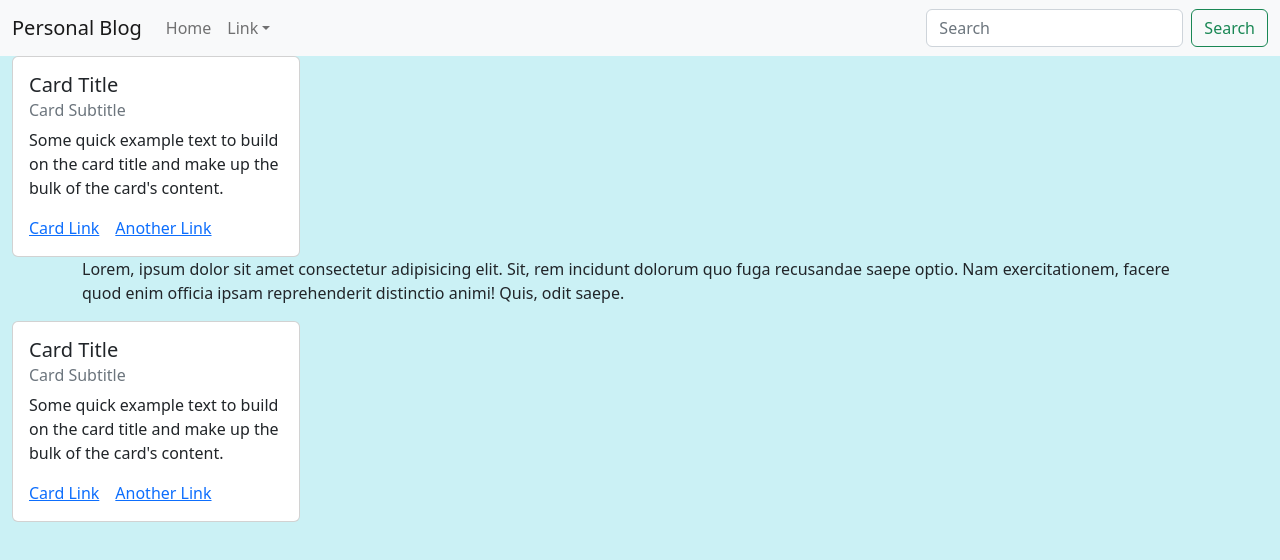
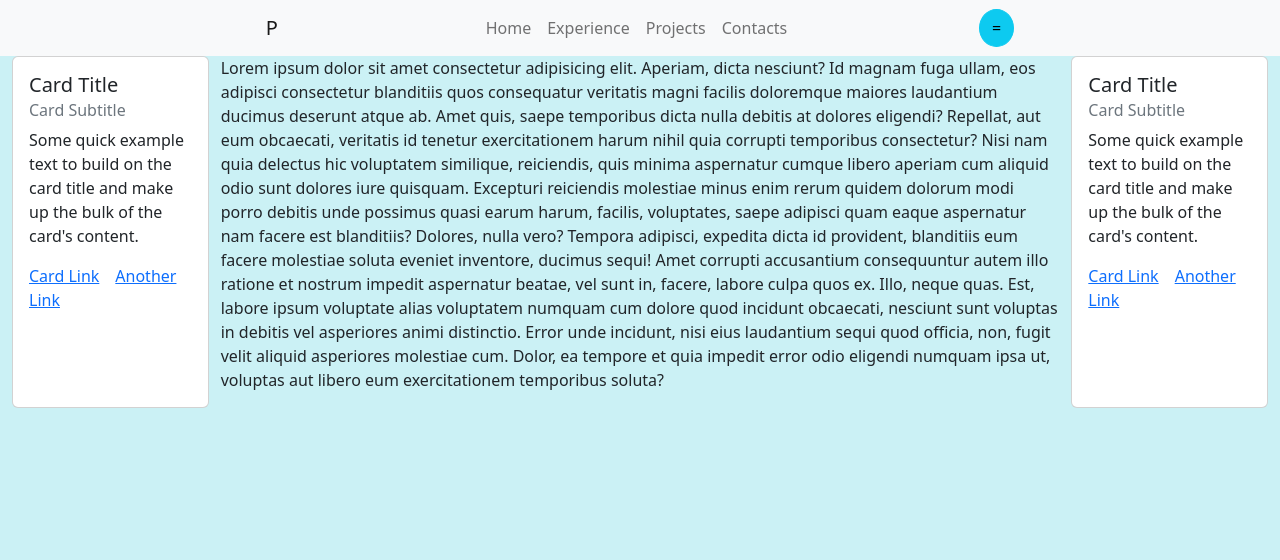
Before and after one commit to constructorlib/personal-blog, a React (Vite) app: page / in a window 1280 px wide. Shown: the top 560 px of the page. Built offline with nearby package versions, Linux system fonts and the light colour scheme.

Commit message:
seen some cool ideas, implementing them

```diff
--- a/src/ColumnBody.jsx
+++ b/src/ColumnBody.jsx
@@ -3,14 +3,33 @@ import CardLeft from "./CardLeft";
 function ColumnBody() {
   return (
     <>
-      <Container fluid>
+      <Container fluid className="body-container">
         <CardLeft />
         <Container>
           <p>
-            Lorem, ipsum dolor sit amet consectetur adipisicing elit. Sit, rem
-            incidunt dolorum quo fuga recusandae saepe optio. Nam
-            exercitationem, facere quod enim officia ipsam reprehenderit
-            distinctio animi! Quis, odit saepe.
+            Lorem ipsum dolor sit amet consectetur adipisicing elit. Aperiam,
+            dicta nesciunt? Id magnam fuga ullam, eos adipisci consectetur
+            blanditiis quos consequatur veritatis magni facilis doloremque
+            maiores laudantium ducimus deserunt atque ab. Amet quis, saepe
+            temporibus dicta nulla debitis at dolores eligendi? Repellat, aut
+            eum obcaecati, veritatis id tenetur exercitationem harum nihil quia
+            corrupti temporibus consectetur? Nisi nam quia delectus hic
+            voluptatem similique, reiciendis, quis minima aspernatur cumque
+            libero aperiam cum aliquid odio sunt dolores iure quisquam.
+            Excepturi reiciendis molestiae minus enim rerum quidem dolorum modi
+            porro debitis unde possimus quasi earum harum, facilis, voluptates,
+            saepe adipisci quam eaque aspernatur nam facere est blanditiis?
+            Dolores, nulla vero? Tempora adipisci, expedita dicta id provident,
+            blanditiis eum facere molestiae soluta eveniet inventore, ducimus
+            sequi! Amet corrupti accusantium consequuntur autem illo ratione et
+            nostrum impedit aspernatur beatae, vel sunt in, facere, labore culpa
+            quos ex. Illo, neque quas. Est, labore ipsum voluptate alias
+            voluptatem numquam cum dolore quod incidunt obcaecati, nesciunt sunt
+            voluptas in debitis vel asperiores animi distinctio. Error unde
+            incidunt, nisi eius laudantium sequi quod officia, non, fugit velit
+            aliquid asperiores molestiae cum. Dolor, ea tempore et quia impedit
+            error odio eligendi numquam ipsa ut, voluptas aut libero eum
+            exercitationem temporibus soluta?
           </p>
         </Container>
         <CardLeft />
--- a/src/header.jsx
+++ b/src/header.jsx
@@ -4,48 +4,65 @@ import Form from "react-bootstrap/Form";
 import Nav from "react-bootstrap/Nav";
 import Navbar from "react-bootstrap/Navbar";
 import NavDropdown from "react-bootstrap/NavDropdown";
+// import { FaIcon } from "react-icons/fa";
 
 function Header() {
   return (
     <Navbar bg="light" expand="lg">
-      <Container fluid>
-        <Navbar.Brand href="#">Personal Blog</Navbar.Brand>
-        <Navbar.Toggle aria-controls="navbarScroll" />
-        <Navbar.Collapse id="navbarScroll">
-          <Nav
-            className="me-auto my-2 my-lg-0"
-            style={{ maxHeight: "100px" }}
-            navbarScroll
-          >
-            <Nav.Link href="#action1">Home</Nav.Link>
-            {/* <Nav.Link href="#action2">Link</Nav.Link> */}
-            <NavDropdown title="Link" id="navbarScrollingDropdown">
-              <NavDropdown.Item href="#action3">Action</NavDropdown.Item>
-              <NavDropdown.Item href="#action4">
-                Another action
-              </NavDropdown.Item>
-              <NavDropdown.Divider />
-              <NavDropdown.Item href="#action5">
-                Something else here
-              </NavDropdown.Item>
-            </NavDropdown>
-            {/* <Nav.Link href="#" disabled>
-              Link
-            </Nav.Link> */}
-          </Nav>
-          <Form className="d-flex">
-            <Form.Control
-              type="search"
-              placeholder="Search"
-              className="me-2"
-              aria-label="Search"
-            />
-            <Button variant="outline-success">Search</Button>
-          </Form>
-        </Navbar.Collapse>
+      <Container className="justify-content-evenly">
+        <Nav>
+          <Navbar.Brand href="#">P</Navbar.Brand>
+          <Navbar.Toggle aria-controls="navbarScroll" />
+          <Nav className="justify-content-center"></Nav>
+        </Nav>
+        <Nav className="ml-auto mr-auto">
+          <Nav.Link href="#action1">Home</Nav.Link>
+          <Nav.Link href="#action1">Experience</Nav.Link>
+          <Nav.Link href="#action1">Projects</Nav.Link>
+          <Nav.Link href="#action1">Contacts</Nav.Link>
+        </Nav>
+
+        <Nav>
+          <button type="button" className="btn btn-info btn-round-g">
+            =
+          </button>
+        </Nav>
       </Container>
     </Navbar>
   );
 }
 
 export default Header;
+
+// <Navbar.Collapse id="navbarScroll">
+//           <Nav
+//             className="me-auto my-2 my-lg-0"
+//             style={{ maxHeight: "100px" }}
+//             navbarScroll
+//           >
+//             <Nav.Link href="#action1">Home</Nav.Link>
+//             {/* <Nav.Link href="#action2">Link</Nav.Link> */}
+//             <NavDropdown title="Link" id="navbarScrollingDropdown">
+//               <NavDropdown.Item href="#action3">Action</NavDropdown.Item>
+//               <NavDropdown.Item href="#action4">
+//                 Another action
+//               </NavDropdown.Item>
+//               <NavDropdown.Divider />
+//               <NavDropdown.Item href="#action5">
+//                 Something else here
+//               </NavDropdown.Item>
+//             </NavDropdown>
+//             {/* <Nav.Link href="#" disabled>
+//               Link
+//             </Nav.Link> */}
+//           </Nav>
+//           <Form className="d-flex">
+//             <Form.Control
+//               type="search"
+//               placeholder="Search"
+//               className="me-2"
+//               aria-label="Search"
+//             />
+//             <Button variant="outline-success">Search</Button>
+//           </Form>
+//         </Navbar.Collapse>
--- a/src/index.css
+++ b/src/index.css
@@ -1,6 +1,14 @@
 body {
   background-color: #cbf1f5;
 }
+.body-container {
+  display: flex;
+  flex-direction: row !important;
+}
+.btn-round-g {
+  border-radius: 50% !important;
+}
+
 /*
 
   #CBF1F5 thin gray
```
